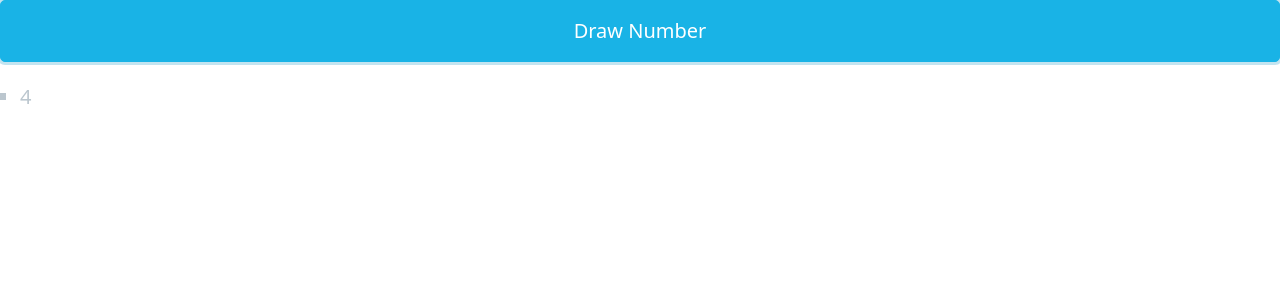
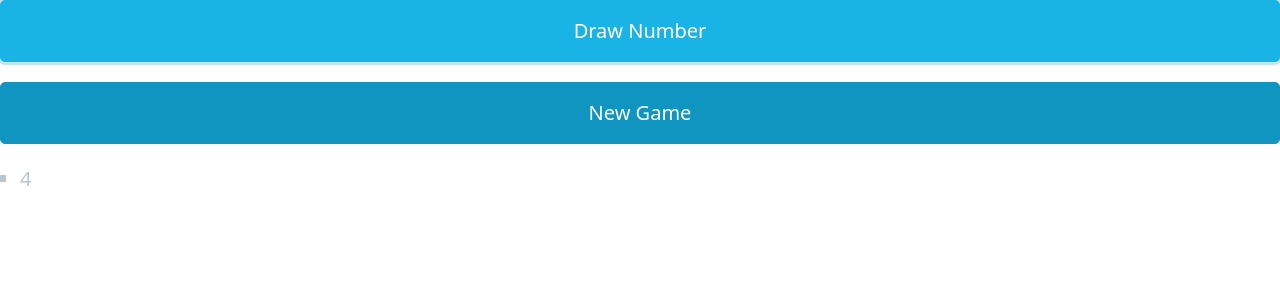
Before and after one commit to jonyhayama/bingo, a Vue app: page / in a window 1280 px wide. Both pictures are taken after a click on the button "Draw Number". Shown: the top 300 px of the page. Built offline with nearby package versions, Linux system fonts and the light colour scheme.

Commit message:
✨ Add New Game Button

```diff
--- a/src/App.vue
+++ b/src/App.vue
@@ -1,5 +1,5 @@
 <script setup>
-import { ref } from "vue";
+import { ref, computed } from "vue";
 
 const MAX_BINGO_NUMBERS = 10;
 function randomIntFromInterval(min, max) {
@@ -7,6 +7,8 @@ function randomIntFromInterval(min, max) {
 }
 
 const drawnNumbers = ref([]);
+
+const hasStartedGame = computed(() => (drawnNumbers.value.length > 0))
 
 const drawNumber = () => {
   if (drawnNumbers.value.length >= MAX_BINGO_NUMBERS) {
@@ -22,13 +24,18 @@ const drawNumber = () => {
   drawnNumbers.value.push(number);
 }
 
+const newGame = () => {
+  drawnNumbers.value = [];
+}
+
 </script>
 
 <template>
   <div>
     <button type="button" @click="drawNumber">Draw Number</button>
+    <button type="button" @click="newGame" v-if="hasStartedGame">New Game</button>
 
-    <ul v-if="drawnNumbers.length > 0">
+    <ul v-if="hasStartedGame">
       <li v-for="number in drawnNumbers">{{ number }}</li>
     </ul>
   </div>
```
